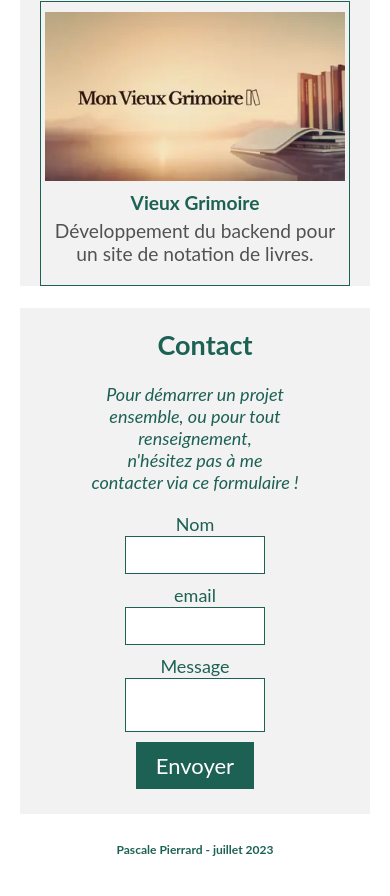
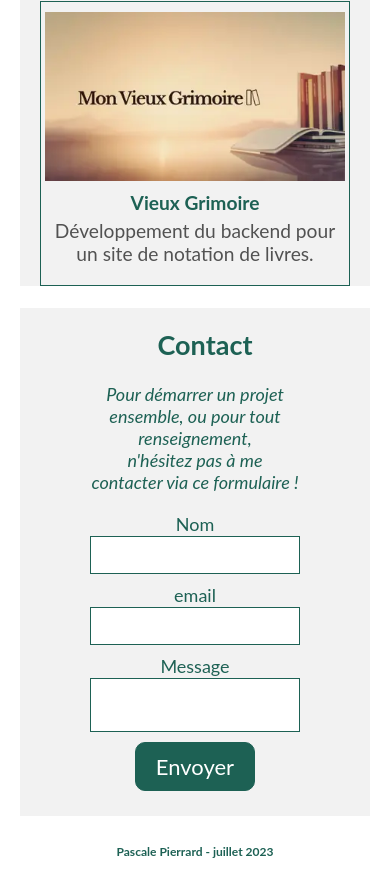
Before and after one commit to p2r3d/newportfolio, a React (Create React App) app: page / in a window 390 px wide. Shown: the part 3065-3961 px from the top of the page. Built offline with nearby package versions, Linux system fonts and the light colour scheme.

Commit message:
fix: contact:responsive mobile et tablette

```diff
--- a/src/components/Contact/contact.scss
+++ b/src/components/Contact/contact.scss
@@ -48,8 +48,41 @@
       font-family:$font-family;
       font-size:$font-size;
       color: $font-btn-color;
-      border: none;
+      border-radius: 10px;
+      border: 1px solid $font-color;
       cursor: pointer;
+      &:hover {
+        background-color: $font-btn-color;
+        color: $portfolio-color;
+      }
     }
   }
 }
+/************* Tablette *******************/
+@media screen and (min-width:770px) and (max-width: 1023px){
+@media screen and (max-width: 769px) {
+.contactSection {
+  .form {
+    .formInput {
+      width: 50%;
+    }
+    .formTextarea {
+      width: 50%;
+    }
+  }
+}
+}
+}
+/************* Mobile *******************/
+@media screen and (max-width: 769px) {
+.contactSection {
+  .form {
+    .formInput {
+      width: 60%;
+    }
+    .formTextarea {
+      width: 60%;
+    }
+  }
+}
+}
```
